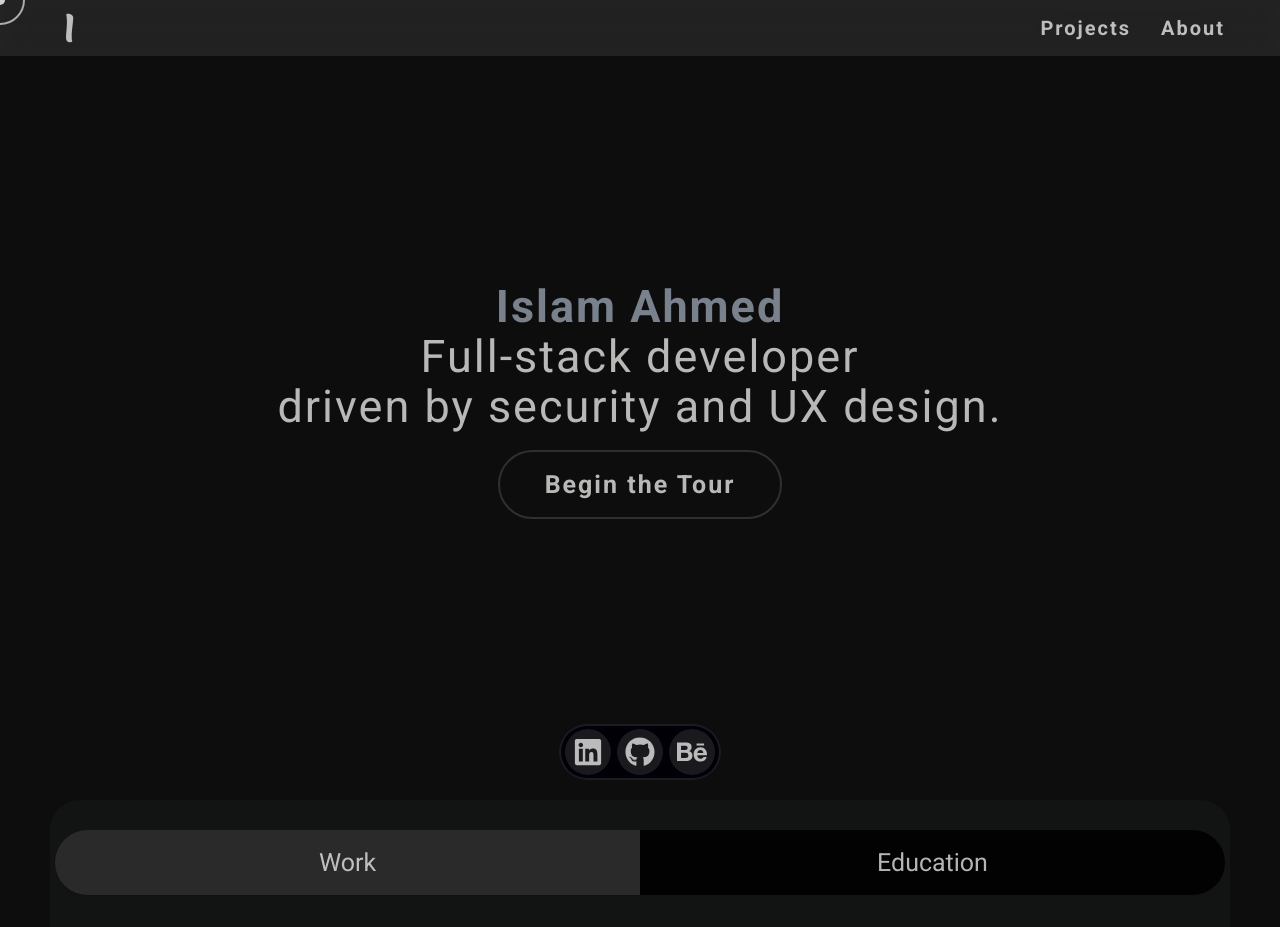
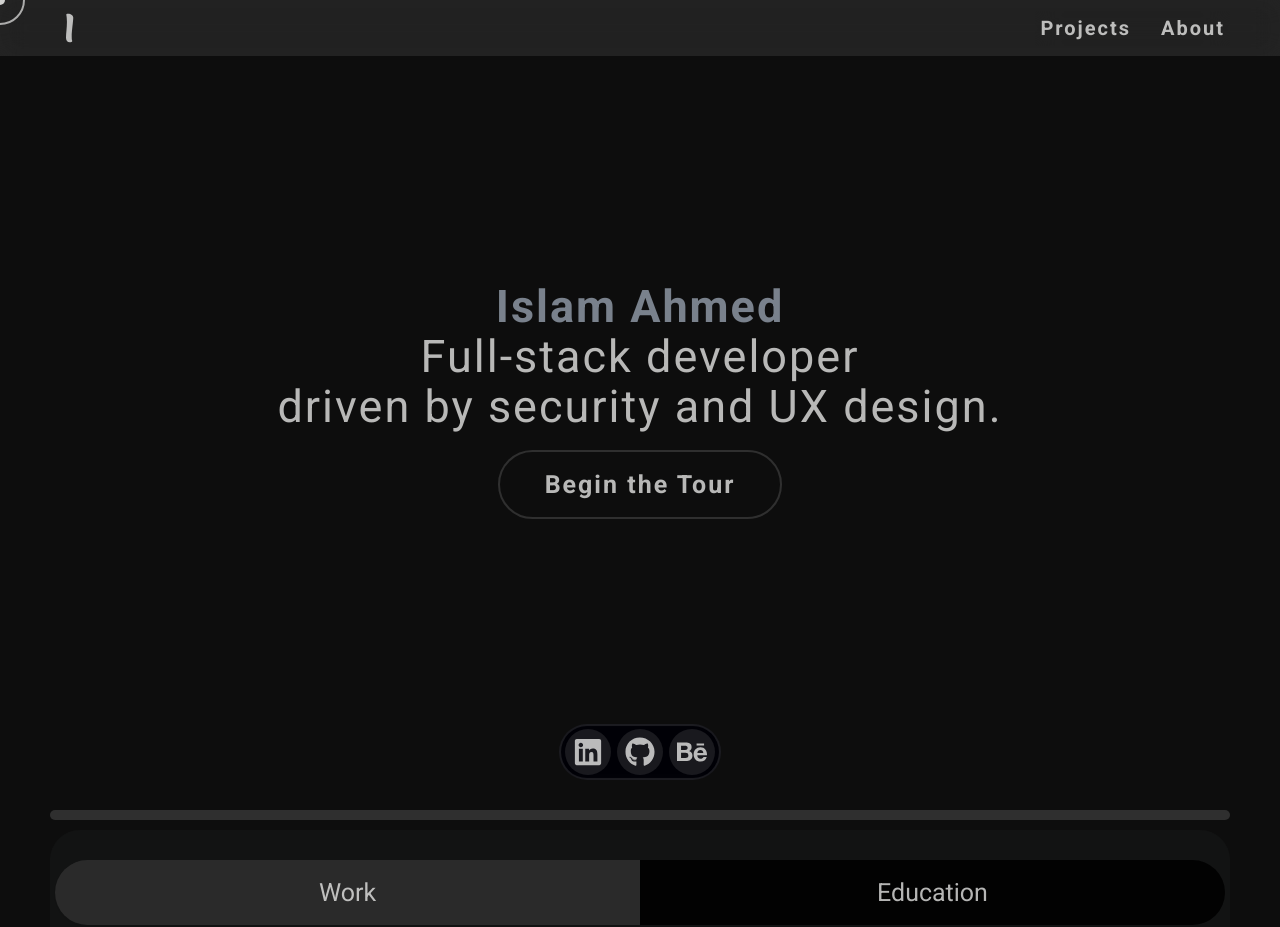
Before and after one commit to Babywise/islamahmed.ca, a React (Vite) app: page / in a window 1280 px wide. Shown: the top 927 px of the page. Built offline with nearby package versions, Linux system fonts and the light colour scheme.

Commit message:
IA-94 added divider style

```diff
--- a/src/pages/home/Home.css
+++ b/src/pages/home/Home.css
@@ -43,4 +43,9 @@
     /* Layout */
     @apply flex flex-col rounded-3xl bg-general-40/5;
   }
+
+  .divider {
+    /* Divider styles */
+    @apply my-2 h-2 w-full rounded-3xl bg-general-10/15;
+  }
 }
```
